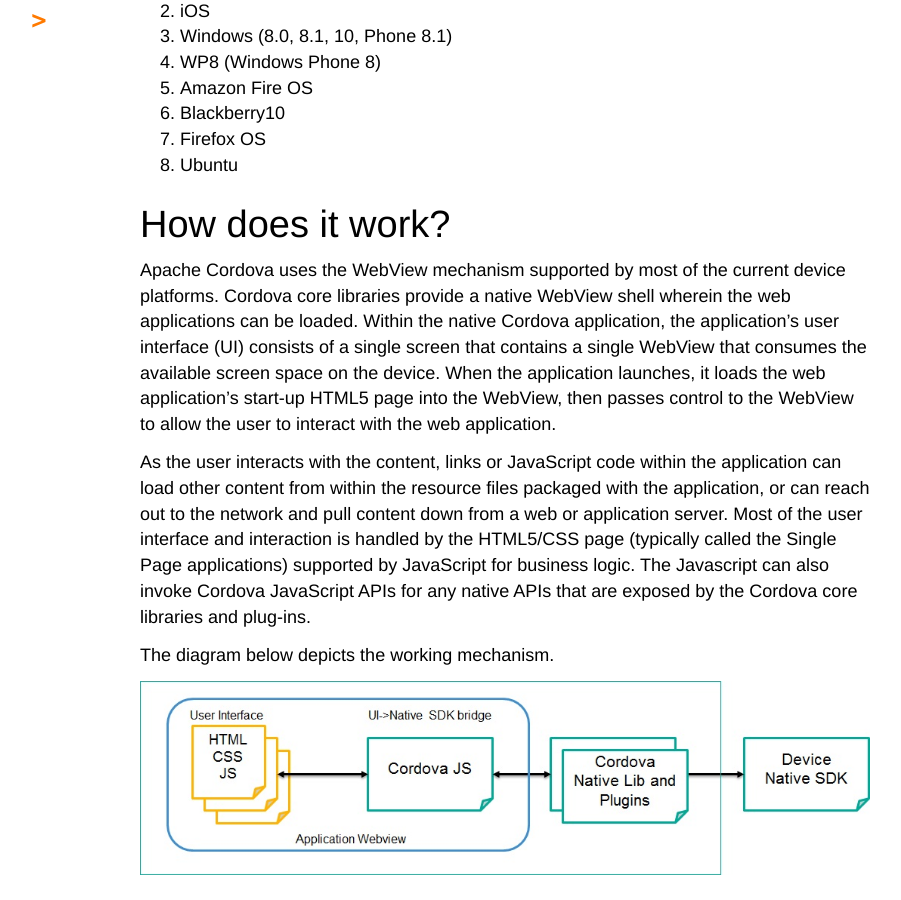
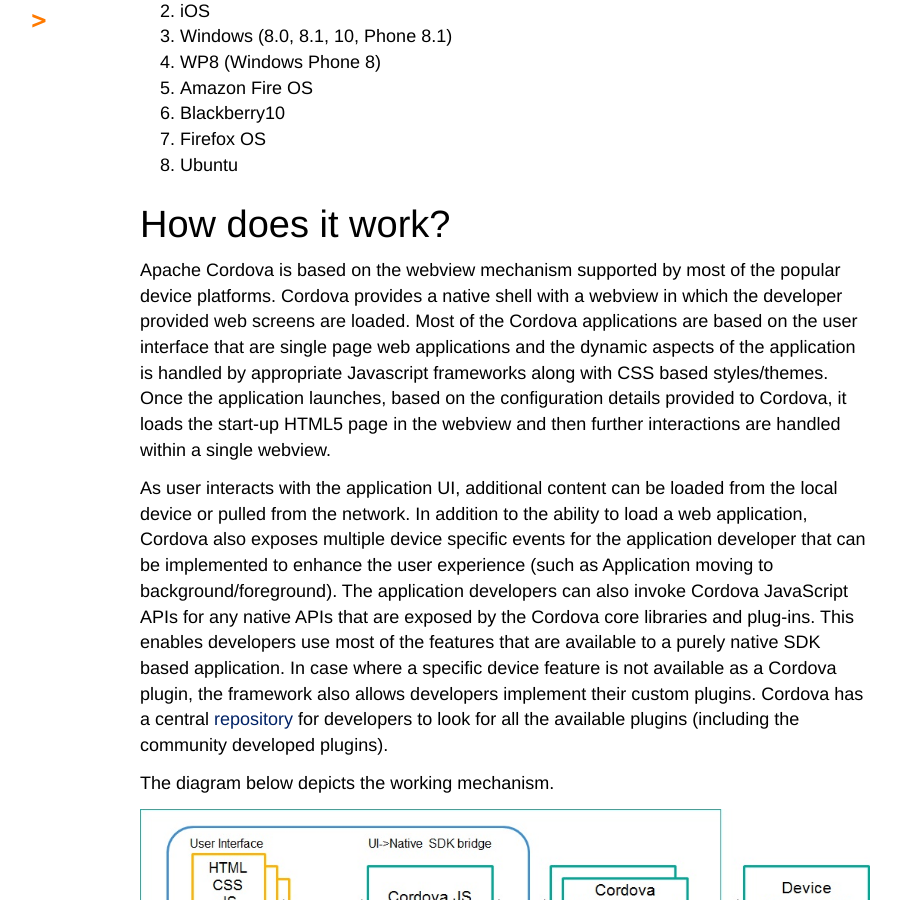
Before and after one commit to Accenture/accenture.github.io, a Jekyll site: the page built from _posts/2016-05-31-cordova-best-practices.md, in a window 1280 px wide and 900 px high, scrolled down 2018 px. Shown: the whole window, without its empty margins (135-1036 px from the left). Built offline with Jekyll 4.4.1, drawn with Linux system fonts in a browser that asks for light colours; some web fonts are replaced; comment, search, counter and statistics services are not loaded.

Commit message:
Cordova blog updated and contributors description edited

```diff
--- a/_data/authors.yml
+++ b/_data/authors.yml
@@ -65,7 +65,7 @@
 - slug: chandrasekaran_thillaiganesh
   name: Chandrasekaran Thillaiganesh
   bio: >
-    Chandrasekaran is a iOS mobile app developer, part of the Accenture India Delivery Center.
+    Chandrasekaran is a iOS mobile application expert, part of the Accenture India Delivery Center.
   gravatar:
   photo: /img/author/default-user.png
   twitter:
@@ -74,7 +74,7 @@
 - slug: dharmendra_g_sharma
   name: Dharmendra Sharma
   bio: >
-    Dharmendra Sharma is a mobility development and research expert, part of the Accenture India Delivery Center.
+    Dharmendra Sharma is an Android mobile application expert, part of the Accenture India Delivery Center.
   gravatar:
   photo: /img/author/default-user.png
   twitter:
--- a/_posts/2016-05-31-cordova-best-practices.md
+++ b/_posts/2016-05-31-cordova-best-practices.md
@@ -46,9 +46,9 @@
 8.	Ubuntu
 
 ## How does it work?
-Apache Cordova uses the WebView mechanism supported by most of the current device platforms. Cordova core libraries provide a native WebView shell wherein the web applications can be loaded. Within the native Cordova application, the application’s user interface (UI) consists of a single screen that contains a single WebView that consumes the available screen space on the device. When the application launches, it loads the web application’s start-up HTML5 page into the WebView, then passes control to the WebView to allow the user to interact with the web application.
+Apache Cordova is based on the webview mechanism supported by most of the popular device platforms. Cordova provides a native shell with a webview in which the developer provided web screens are loaded. Most of the Cordova applications are based on the user interface that are single page web applications and the dynamic aspects of the application is handled by appropriate Javascript frameworks along with CSS based styles/themes. Once the application launches, based on the configuration details provided to Cordova, it loads the start-up HTML5 page in the webview and then further interactions are handled within a single webview.
 
-As the user interacts with the content, links or JavaScript code within the application can load other content from within the resource files packaged with the application, or can reach out to the network and pull content down from a web or application server. Most of the user interface and interaction is handled by the HTML5/CSS page (typically called the Single Page applications) supported by JavaScript for business logic. The Javascript can also invoke Cordova JavaScript APIs for any native APIs that are exposed by the Cordova core libraries and plug-ins.
+As user interacts with the application UI, additional content can be loaded from the local device or pulled from the network. In addition to the ability to load a web application, Cordova also exposes multiple device specific events for the application developer that can be implemented to enhance the user experience (such as Application moving to background/foreground). The application developers can also invoke Cordova JavaScript APIs for any native APIs that are exposed by the Cordova core libraries and plug-ins. This enables developers use most of the features that are available to a purely native SDK based application. In case where a specific device feature is not available as a Cordova plugin, the framework also allows developers implement their custom plugins. Cordova has a central [repository] for developers to look for all the available plugins (including the community developed plugins).
 
 The diagram below depicts the working mechanism.
 
@@ -113,3 +113,4 @@
 [CB-8765]:https://issues.apache.org/jira/browse/CB-8765
 [CB-10822]:https://github.com/apache/cordova-plugin-media/pull/87
 [CB-10637]:https://github.com/Accenture/cordova-docs/pull/1
+[repository]:https://cordova.apache.org/plugins/
```
